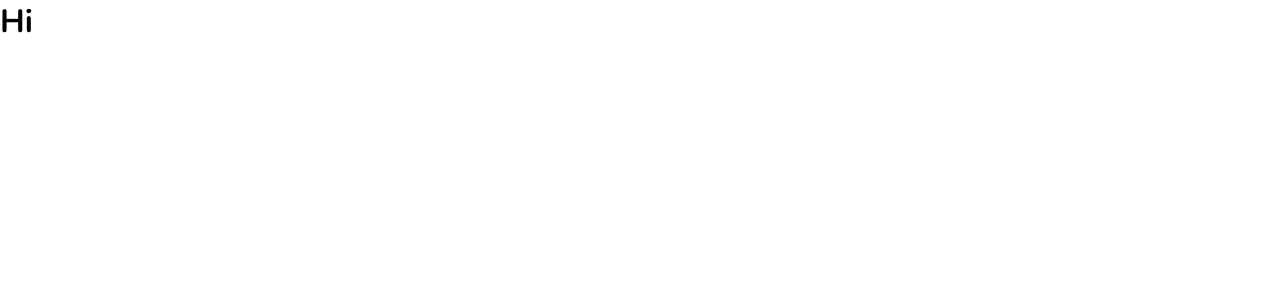
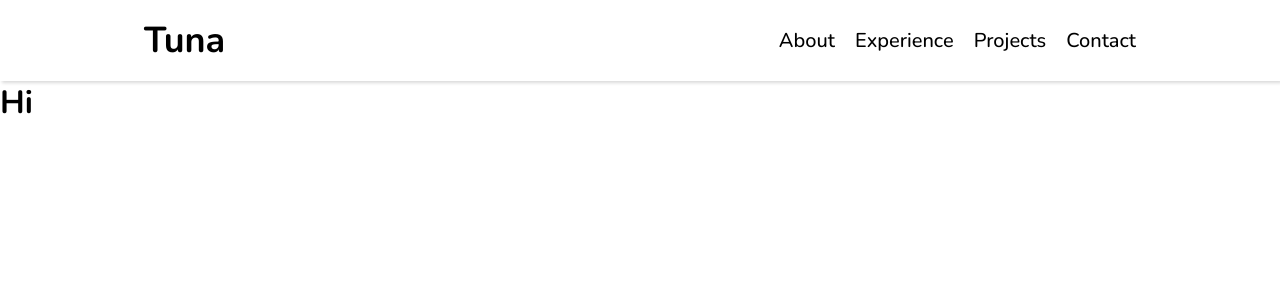
Before and after one commit to iamtun/portfolio, a Next.js app: page / in a window 1280 px wide. Shown: the top 300 px of the page. Built offline with nearby package versions, Linux system fonts and the light colour scheme.

Commit message:
add header to layout

```diff
--- a/src/app/layout.tsx
+++ b/src/app/layout.tsx
@@ -1,6 +1,7 @@
 import type {Metadata} from 'next';
 import {Nunito} from 'next/font/google';
-import './globals.css';
+import '@/styles/globals.css';
+import {Header} from '@/components/ui';
 
 const nunito = Nunito({
   subsets: ['vietnamese', 'latin'],
@@ -19,7 +20,10 @@ export default function RootLayout({
 }>) {
   return (
     <html lang="en">
-      <body className={nunito.className}>{children}</body>
+      <body className={nunito.className}>
+        <Header />
+        <main>{children}</main>
+      </body>
     </html>
   );
 }
```
